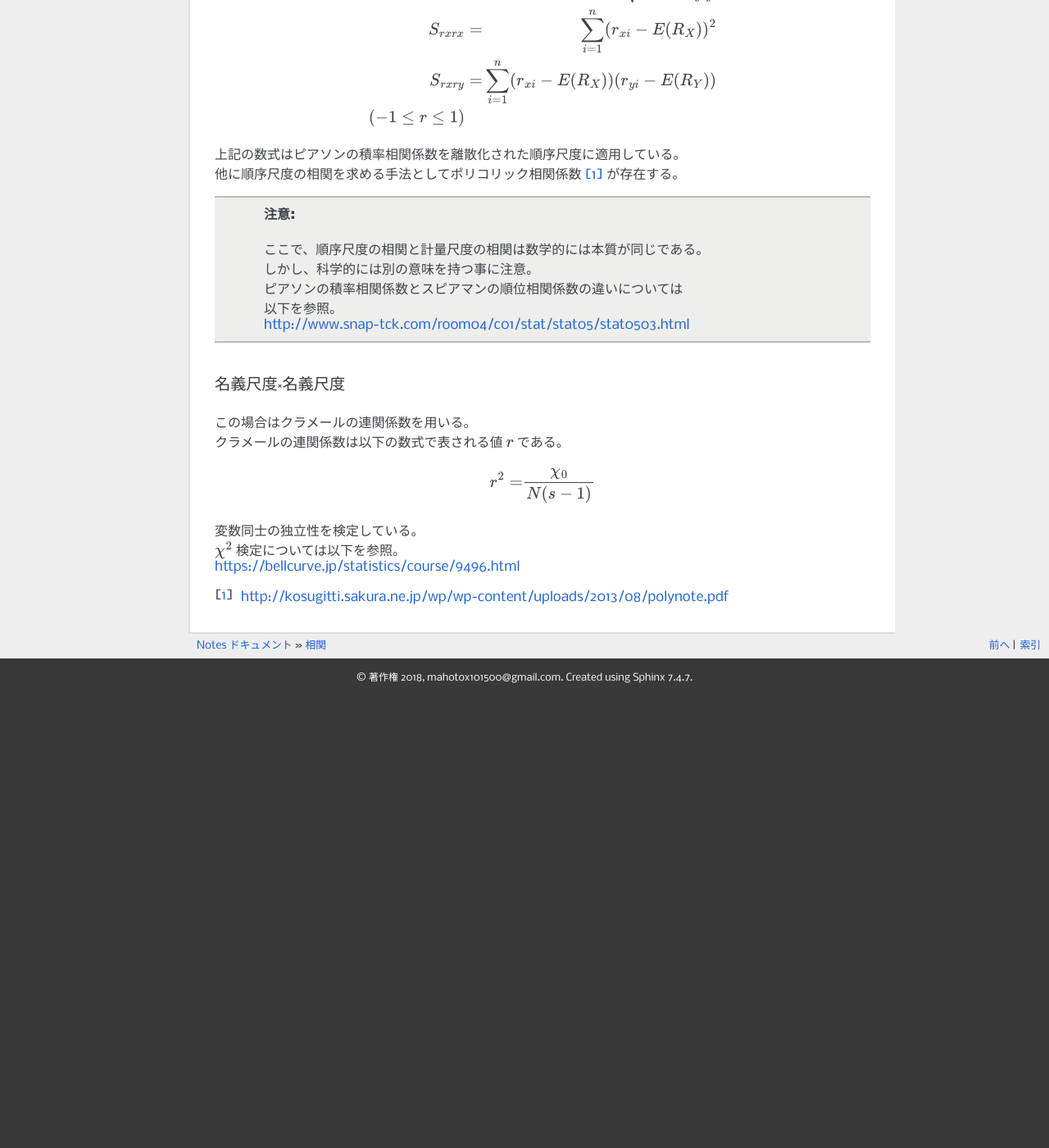
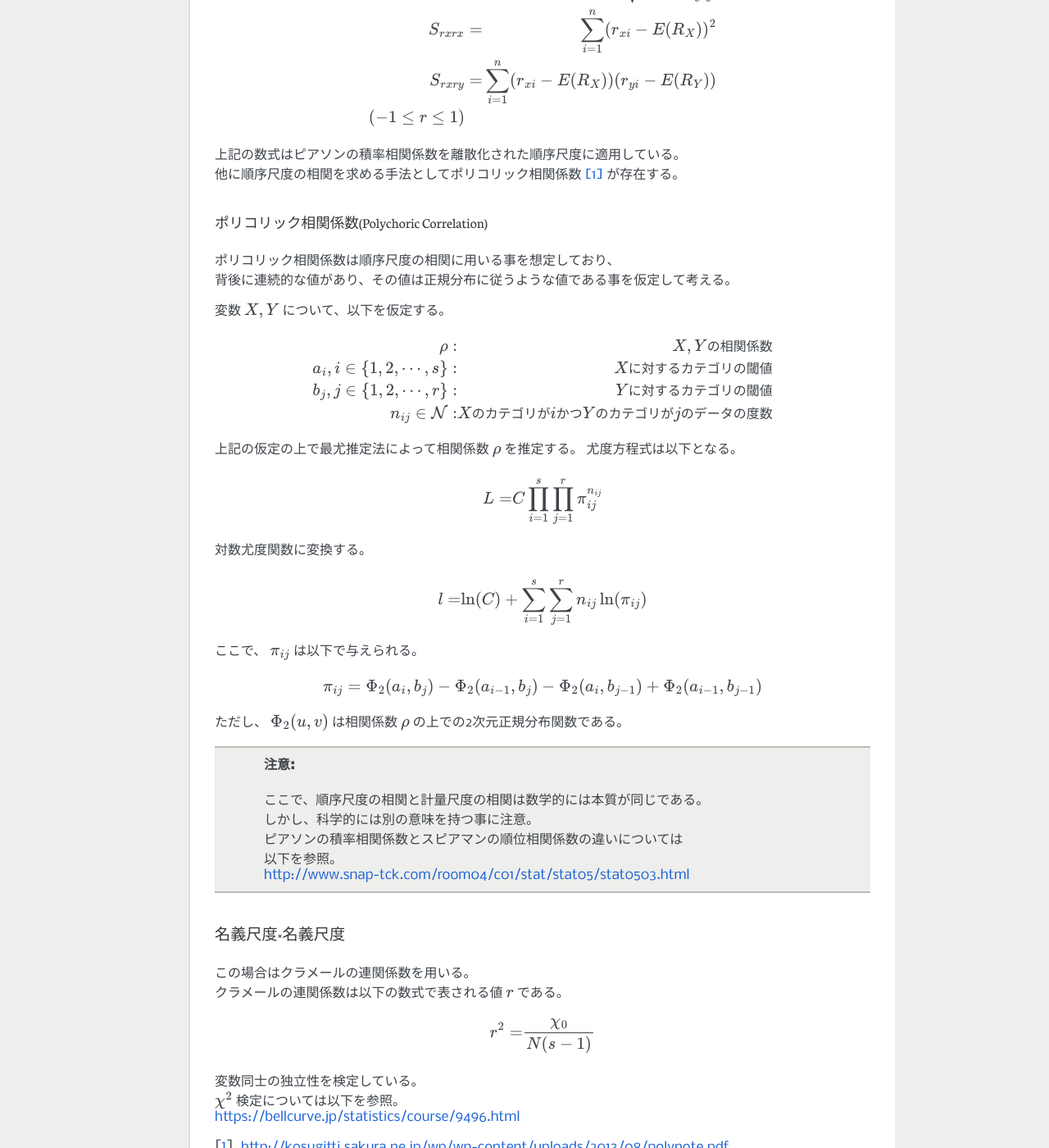
Before and after one commit to daring-board/Notes, a Sphinx documentation site: the page built from source/correlation.rst, in a window 1280 px wide and 1400 px high, scrolled down 1832 px. Shown: the whole window at 82% size. Built offline with Sphinx 7.4.7, drawn with Linux system fonts in a browser that asks for light colours; before the commit the page ends 2678 px from its top, so only the background shows below that.

Commit message:
ドキュメントを追記。

```diff
--- a/source/conf.py
+++ b/source/conf.py
@@ -98,7 +98,7 @@ html_theme = 'pyramid'
 # Add any paths that contain custom static files (such as style sheets) here,
 # relative to this directory. They are copied after the builtin static files,
 # so a file named "default.css" will overwrite the builtin "default.css".
-html_static_path = ['_static']
+# html_static_path = ['_static']
 
 # Custom sidebar templates, must be a dictionary that maps document names
 # to template names.
--- a/source/correlation.rst
+++ b/source/correlation.rst
@@ -86,6 +86,38 @@
 | 上記の数式はピアソンの積率相関係数を離散化された順序尺度に適用している。
 | 他に順序尺度の相関を求める手法としてポリコリック相関係数 [#]_ が存在する。
 
+
+ポリコリック相関係数(Polychoric Correlation)
+~~~~~~~~~~~~~~~~~~~~~~~~~~~~~~~~~~~~~~~~~~~~~~~~~~~~~~~~~~
+| ポリコリック相関係数は順序尺度の相関に用いる事を想定しており、
+| 背後に連続的な値があり、その値は正規分布に従うような値である事を仮定して考える。
+
+変数 :math:`X, Y` について、以下を仮定する。
+
+.. math::
+  \rho &:& X, Y の相関係数 \\
+  a_i, i \in \{ 1, 2, \cdots , s \} &:& Xに対するカテゴリの閾値 \\
+  b_j, j \in \{ 1, 2, \cdots , r \} &:& Yに対するカテゴリの閾値 \\
+  n_{ij} \in \mathcal{N}    &:& Xのカテゴリがi かつ Yのカテゴリがjのデータの度数 \\
+
+上記の仮定の上で最尤推定法によって相関係数 :math:`\rho` を推定する。
+尤度方程式は以下となる。
+
+.. math::
+  L &=& C \prod_{i=1}^{s} \prod_{j=1}^{r} \pi_{ij}^{n_{ij}} \\
+
+対数尤度関数に変換する。
+
+.. math::
+  l &=& \ln(C) + \sum_{i=1}^{s} \sum_{j=1}^{r} n_{ij} \ln(\pi_{ij}) \\
+
+ここで、 :math:`\pi_{ij}` は以下で与えられる。
+
+.. math::
+  \pi_{ij} = \Phi_2(a_i, b_j) - \Phi_2(a_{i-1}, b_j) - \Phi_2(a_i, b_{j-1}) + \Phi_2(a_{i-1}, b_{j-1})
+
+ただし、 :math:`\Phi_2(u, v)` は相関係数 :math:`\rho` の上での2次元正規分布関数である。
+
 .. attention::
   | ここで、順序尺度の相関と計量尺度の相関は数学的には本質が同じである。
   | しかし、科学的には別の意味を持つ事に注意。
```
Also changed, not shown: 4 other files.
